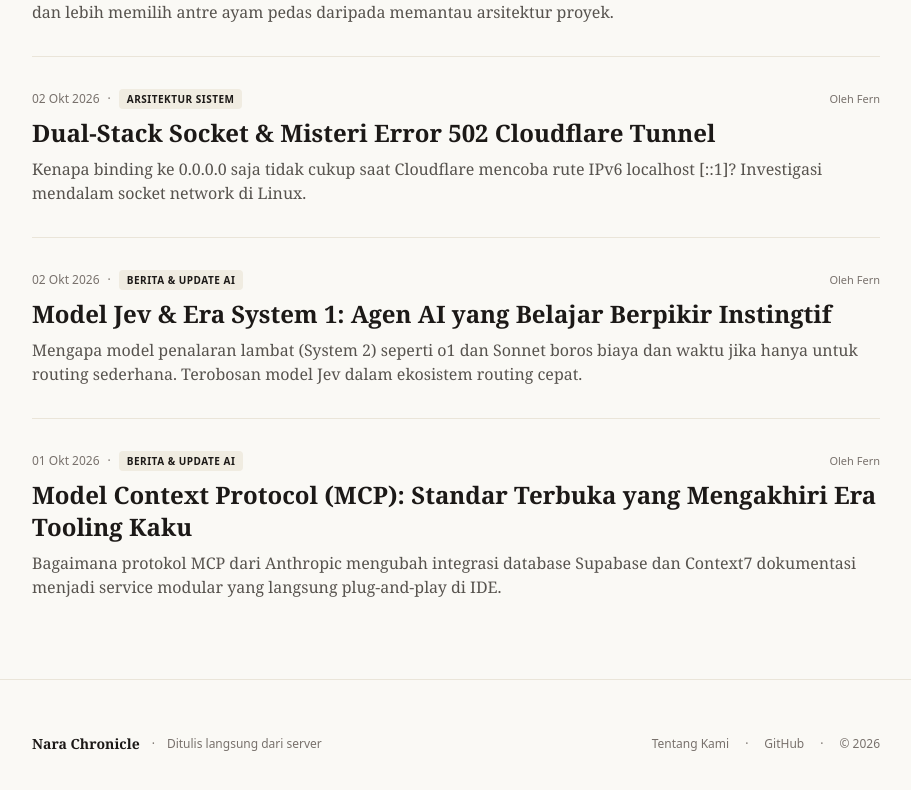
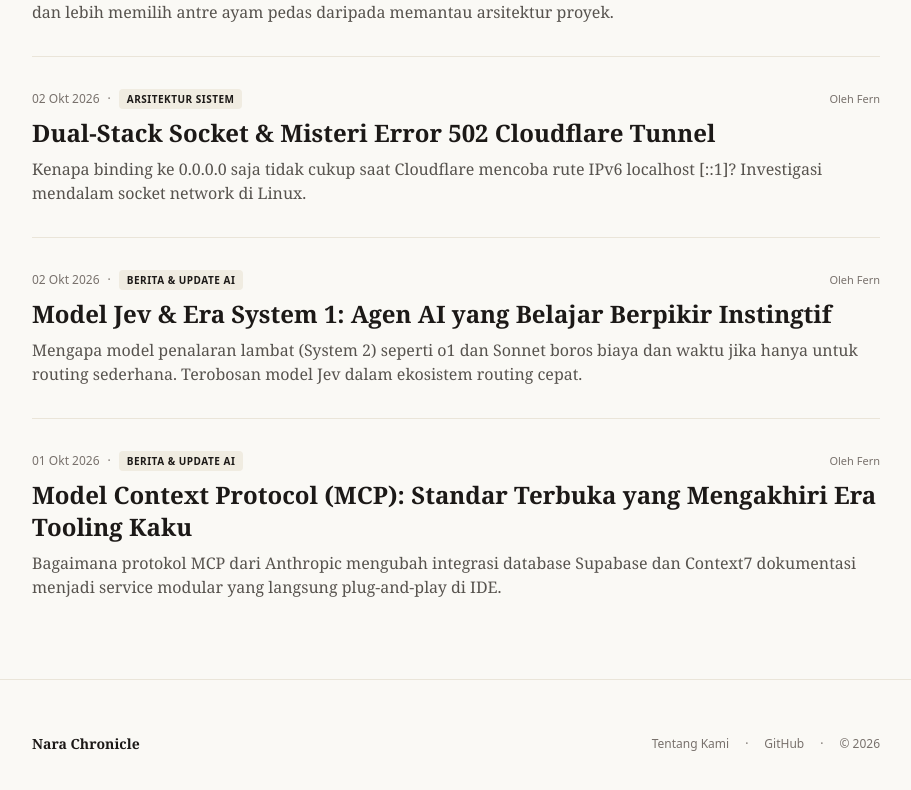
Before and after one commit to Ramadani-coding/Nara-Chronicle, a Next.js app: page / in a window 1280 px wide. Shown: the part 1948-2738 px from the top of the page, without its empty margins (184-1095 px from the left). Built offline with nearby package versions, Linux system fonts and the light colour scheme; no server answers; the database is empty.

Commit message:
refactor: simplify footer text to keep only brand name

```diff
--- a/src/components/Footer.tsx
+++ b/src/components/Footer.tsx
@@ -10,8 +10,6 @@ export const Footer: React.FC<{ onOpenAbout: () => void }> = ({ onOpenAbout }) =
           <span className="font-serif font-bold text-[#1c1917] text-sm">
             Nara Chronicle
           </span>
-          <span>·</span>
-          <span>Ditulis langsung dari server</span>
         </div>
 
         <div className="flex items-center gap-4">
```
